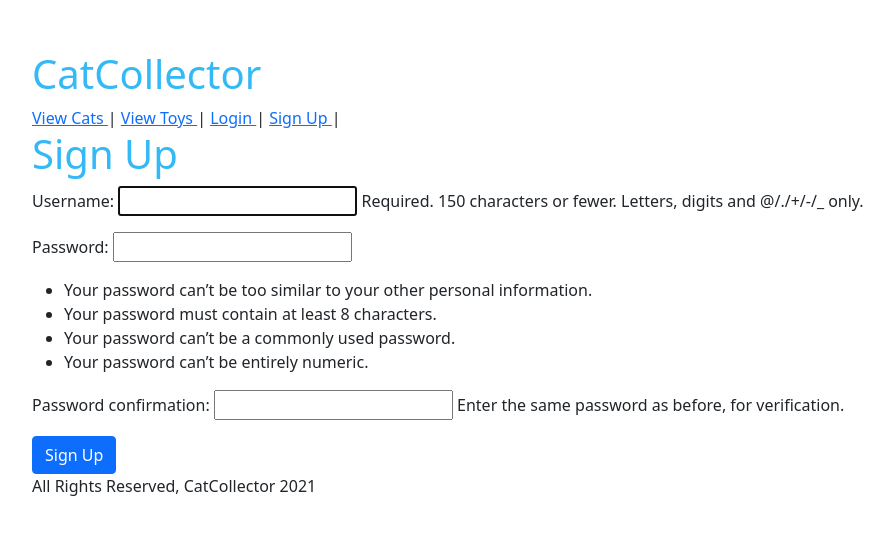
After one commit to sschneeberg/cat_collector, a Django app: page /signup/ in a window 1280 px wide. The commit adds this page. Shown: the top 535 px of the page, without its empty margins (18-911 px from the left). Run offline with Django 3.2, Linux system fonts and the light colour scheme; some libraries are stand-ins or nearby versions.

Commit message:
add signup

```diff
--- a/main_app/templates/base.html
+++ b/main_app/templates/base.html
@@ -13,7 +13,15 @@
     </head>
     <body>
         <h1>CatCollector</h1>
-        <a href="/cats">View Cats </a> | <a href="/cattoys"> View Toys </a> | {% block content %} {% endblock %}
+        <a href="/cats">View Cats </a> | <a href="/cattoys"> View Toys </a> | {% if user.is_authenticated %}
+        <span><a href="{% url 'profile' user.username %}"> User profile </a></span> |
+        <span><a href="/logout"> Logout</a></span>
+        {% else %}
+        <span><a href="/login"> Login </a></span> | <span><a href="/signup"> Sign Up </a></span> |
+        <!-- prettier-ignore -->
+        {% endif %}
+
+        {% block content %} {% endblock %}
 
         <footer>All Rights Reserved, CatCollector 2021</footer>
         <script
--- /dev/null
+++ b/main_app/templates/signup.html
@@ -0,0 +1,13 @@
+<!-- prettier-ignore -->
+{% extends 'base.html' %}
+{% load static %}
+
+{%  block content %}
+<h1>Sign Up</h1>
+<form action="." method="POST">
+    <!-- prettier-ignore -->
+    {% csrf_token %}
+    {{ form.as_p }}
+    <input class="btn btn-primary" type="submit" value="Sign Up" />
+</form>
+{% endblock %}
--- a/main_app/urls.py
+++ b/main_app/urls.py
@@ -15,6 +15,8 @@ urlpatterns = [
     path('cattoys/create', views.CatToyCreate.as_view(), name='cattoys_create'),
     path('cattoys/<int:pk>/update', views.CatToyUpdate.as_view(), name='cattoys_update'),
     path('cattoys/<int:pk>/delete', views.CatToyDelete.as_view(), name='cattoys_delete'),
-    path('login/', views.login_view, name="login")
+    path('login/', views.login_view, name="login"),
+    path('logout/', views.logout_view, name="logout"),
+    path('signup/', views.signup_view, name="signup")
 
 ]
--- a/main_app/views.py
+++ b/main_app/views.py
@@ -2,7 +2,7 @@ from django.shortcuts import render
 from django.views.generic.edit import CreateView, UpdateView, DeleteView
 from django.http import HttpResponseRedirect
 from django.contrib.auth.models import User
-from django.contrib.auth.forms import AuthenticationForm
+from django.contrib.auth.forms import AuthenticationForm, UserCreationForm
 from django.contrib.auth import authenticate, login, logout
 from .models import Cat, CatToy
 
@@ -33,6 +33,24 @@ def login_view(request):
     else: # not a post request
         form = AuthenticationForm()
         return render(request, 'login.html', { 'form': form })
+
+def logout_view(request):
+    logout(request)
+    return HttpResponseRedirect('/cats')
+
+def signup_view(request):
+    if request.method == "POST":
+        form = UserCreationForm(request.POST)
+        if form.is_valid():
+            user = form.save()
+            login(request, user)
+            print('hello')
+            return HttpResponseRedirect('/cats')
+        else:
+            return render(request, 'signup.html', { 'form' : form })
+    else:
+        form = UserCreationForm()
+        return render(request, 'signup.html', { 'form' : form })
 
 
 ############# CATS ################
```
